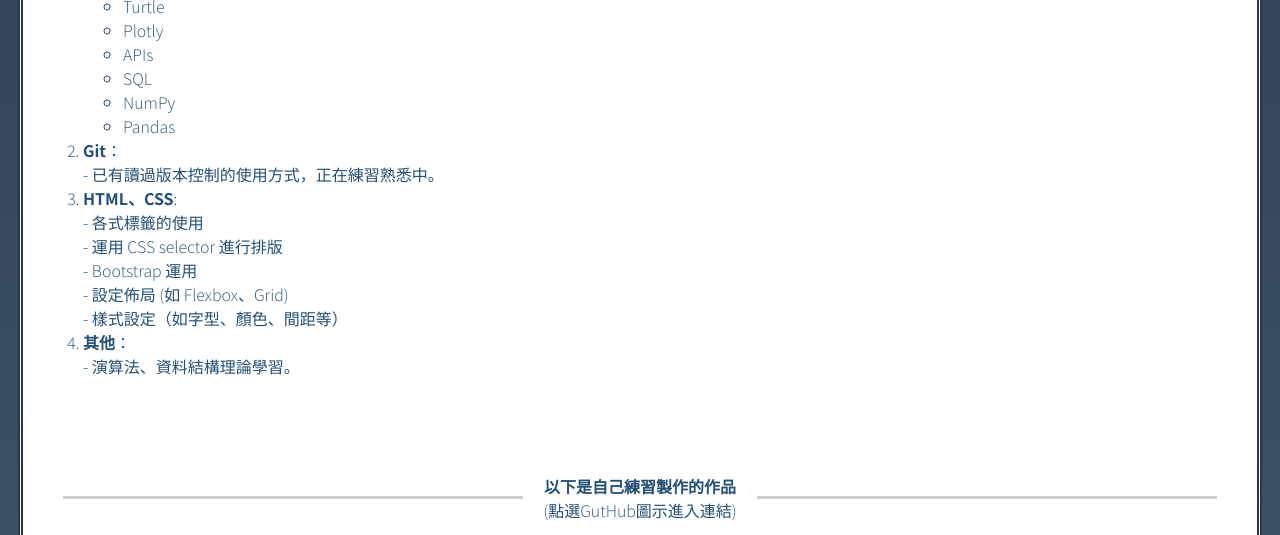
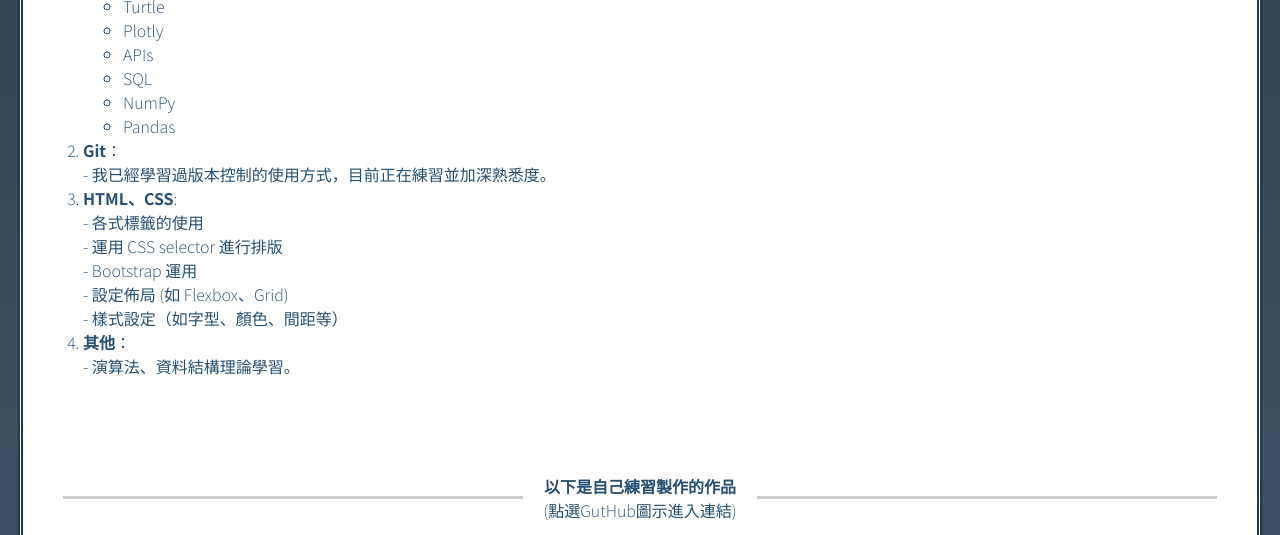
Before and after one commit to Hollyy24/Hollyy24.github.io, a plain HTML site: page index.html in a window 1280 px wide. Shown: the part 980-1515 px from the top of the page. Drawn offline with Linux system fonts and the light colour scheme; a web font is replaced by a local one.

Commit message:
Update index.html

```diff
--- a/index.html
+++ b/index.html
@@ -121,7 +121,7 @@
           </li>
           <li>
           <strong>Git</strong>：<br>
-            - 已有讀過版本控制的使用方式，正在練習熟悉中。
+            - 我已經學習過版本控制的使用方式，目前正在練習並加深熟悉度。
           </li>
           <li><strong>HTML、CSS</strong>:<br>
             - 各式標籤的使用<br>
```
